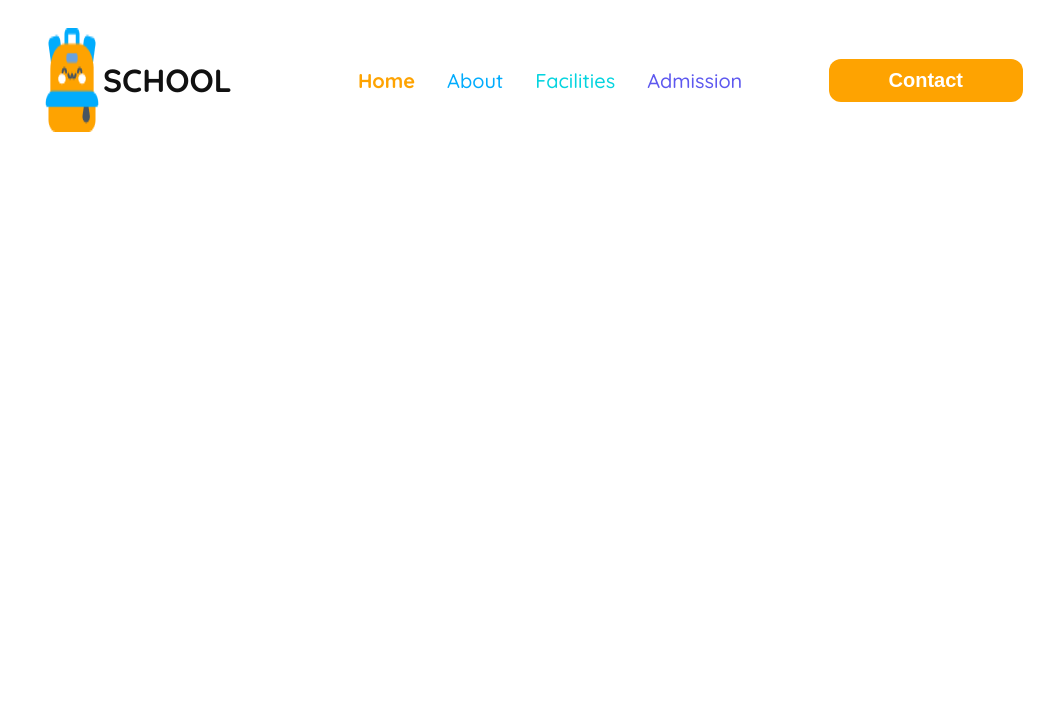
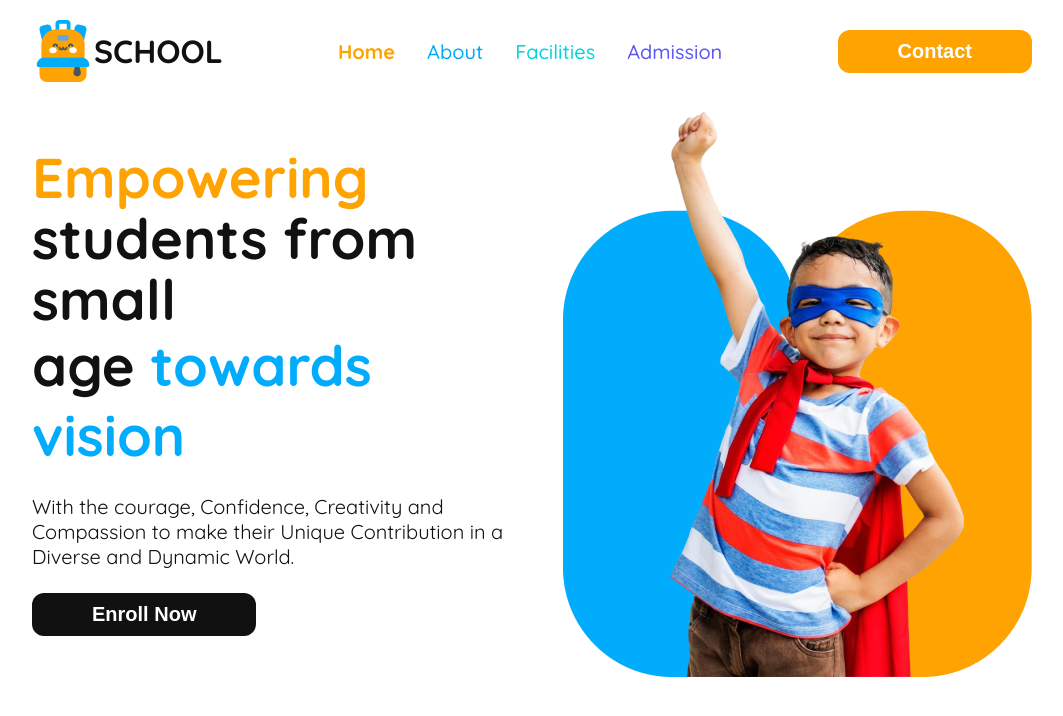
Before and after one commit to shaminyeasir/Assignment-2, a plain HTML site: page index.html in a window 1280 px wide. Shown: the whole page, without its empty margins (108-1171 px from the left). Drawn offline with Linux system fonts and the light colour scheme.

Commit message:
banner complete

```diff
--- a/index.html
+++ b/index.html
@@ -28,7 +28,16 @@
                 <button class="nav_btn">Contact</button>
             </div>
         </section>
-        <section class="banner"></section>
+        <section class="banner">
+            <div class="banner_left">
+                <p class="banner_left_head"><span class="banner_left_head_part1">Empowering</span><br><span class="banner_left_head_part2">students from small<br>age </span><span class="banner_left_head_part3">towards vision</span></p>
+                <p class="banner_left_des">With the courage, Confidence, Creativity and Compassion to make their Unique Contribution in a Diverse and Dynamic World.</p>
+                <button class="banner_left_btn">Enroll Now</button>
+            </div>
+            <div class="banner_img">
+                <img src="assets/hero-kids.png" alt="">
+            </div>
+        </section>
     </header>
     <main></main>
     <footer></footer>
--- a/style.css
+++ b/style.css
@@ -1,9 +1,14 @@
+*{
+    padding: 0;
+    margin: 0;
+}
+
 body{
     font-family: "Quicksand" , sans-serif;
 }
 
 .nav{
-    padding: 20px 141px;
+    padding: 20px 140px;
 }
 .nav_logo_text{
     font-size: 32px;
@@ -12,12 +17,15 @@ body{
 }
 .nav_logo{
     display: flex;
+    align-items: center;
 }
 
 .nav_menu_list{
     list-style-type: none;
     display: flex;
     gap: 32px;
+    justify-content: space-between;
+    align-items: center;
 
 }
 
@@ -64,3 +72,55 @@ a{
     justify-content: space-between;
     align-items: center;
 }
+
+.banner{
+    padding: 0px 140px;
+    display: flex;
+    gap: 50px;
+    align-items: center;
+    justify-content: space-between;
+}
+
+.banner_left_head_part1{
+    font-size: 56px;
+    font-weight: 700;
+    line-height: 61px;
+    color: rgb(254, 163, 1) ;
+}
+
+.banner_left_head_part2{
+    font-size: 56px;
+    font-weight: 700;
+    line-height: 61px;
+    color: rgb(17, 17, 17) ;
+}
+
+.banner_left_head_part3{
+    font-size: 56px;
+    font-weight: 700;
+    color: rgb(1, 172, 253) ;
+}
+
+.banner_left_des{
+    font-size: 20px;
+    font-weight: 400;
+    color: rgb(17, 17, 17) ;
+}
+
+.banner_left_btn{
+    border-radius: 12px;
+    background: rgb(17, 17, 17);
+    color: rgb(255, 255, 255);
+    padding: 10px 60px;
+    border: none;
+    font-size: 20px;
+    font-weight: 700;
+
+}
+
+.banner_left{
+    display: flex;
+    flex-direction: column;
+    gap: 24px;
+    align-items: start;
+}
```
